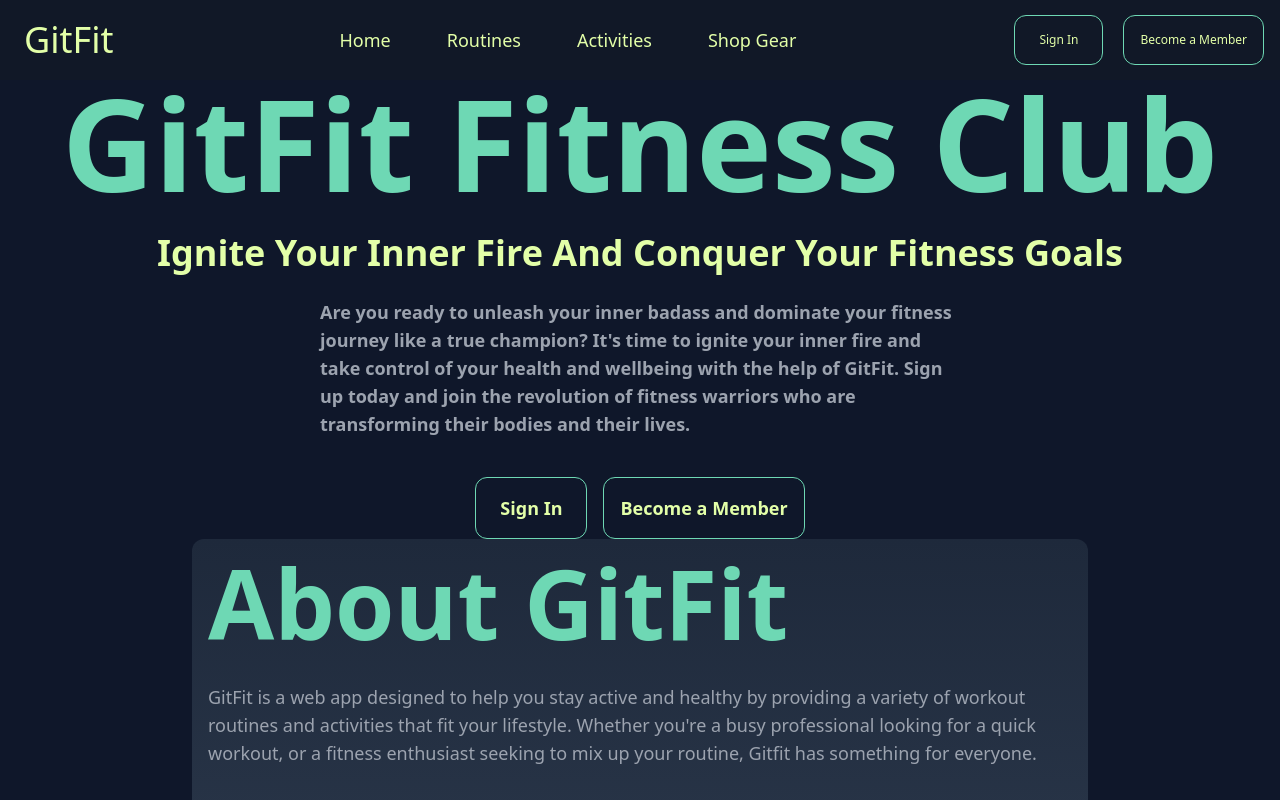
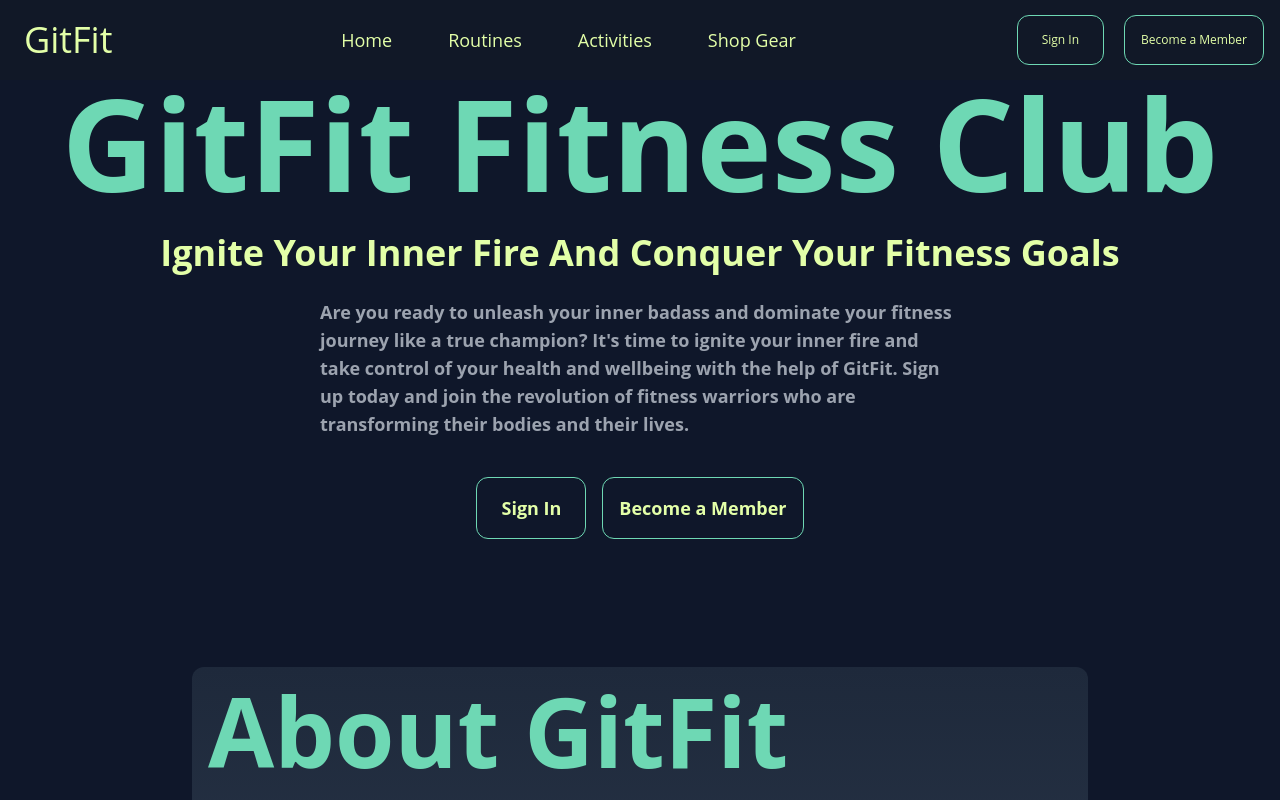
Before and after one commit to AMT98/FitnessTracker_Front-End, a React (Create React App) app: page / in a window 1280 px wide. Built offline with nearby package versions, Linux system fonts and the light colour scheme.

Commit message:
Fixes error adding  loading screen to activities

```diff
--- a/src/components/Activities.js
+++ b/src/components/Activities.js
@@ -4,23 +4,24 @@ import { GiMuscleUp } from "react-icons/gi";
 import { MdFitnessCenter } from "react-icons/md";
 import { FaHeartbeat } from "react-icons/fa";
 import AddActivity from "./AddActivity";
-const Activities = ({ setIsLoading }) => {
+const Activities = ({ setIsLoading, isLoading }) => {
   const [activities, setActivities] = useState([]);
   const [searchTerm, setSearchTerm] = useState("");
 
   useEffect(() => {
-    setIsLoading(true);
     try {
       const fetchActivities = async () => {
         const allActivities = await fetchAllActivities();
         setActivities(allActivities);
+        setIsLoading(false);
       };
       fetchActivities();
-      setIsLoading(false);
     } catch (error) {
       console.log(error);
+    } finally {
+      setIsLoading(true);
     }
-  }, [fetchAllActivities()]);
+  }, []);
 
   const handleSearchSubmit = (e) => {
     e.preventDefault();
@@ -37,6 +38,7 @@ const Activities = ({ setIsLoading }) => {
   // };
   // console.log(searchTerm);
   return (
+    <>
       <div className="bg-gradient-to-b from-gray-900  items-center justify-center flex p-6 flex-col h-auto w-full">
         <h1 className="text-[#6ED8B4] text-6xl flex items-center justify-center mt-[17%] md:mt-[7%] mb-[1%] ">
           Activities
@@ -78,7 +80,9 @@ const Activities = ({ setIsLoading }) => {
               ) {
                 return value;
               } else if (
-              value.description.toLowerCase().includes(searchTerm.toLowerCase())
+                value.description
+                  .toLowerCase()
+                  .includes(searchTerm.toLowerCase())
               ) {
                 return value;
               }
@@ -102,6 +106,7 @@ const Activities = ({ setIsLoading }) => {
             ))}
         </div>
       </div>
+    </>
   );
 };
 
--- a/src/components/App.js
+++ b/src/components/App.js
@@ -58,7 +58,9 @@ const App = () => {
             />
             <Route
               path="/activities"
-              element={<Activities setIsLoading={setIsLoading} />}
+              element={
+                <Activities setIsLoading={setIsLoading} isLoading={isLoading} />
+              }
             />
             <Route
               path="/routines"
--- a/src/components/Home.js
+++ b/src/components/Home.js
@@ -28,7 +28,7 @@ const Home = (props) => {
             who are transforming their bodies and their lives.
           </h4>
           {!isLoggedIn ? (
-            <div className="flex flex-row gap-4 items-center">
+            <div className="flex flex-row gap-4 items-center mb-[10%]">
               <NavLink to="/login">
                 <button className="border p-3 md:p-4 md:px-6 border-[#6ED8B4] hover:border-[#E3FFA8] text-[#E3FFA8] font-bold duration-300 rounded-xl text-xs md:text-lg hover:text-[#6ED8B4]">
                   Sign In
--- a/src/components/NavBar.js
+++ b/src/components/NavBar.js
@@ -100,6 +100,7 @@ const NavBar = (props) => {
                 </NavLink>
               </li>
             ))}
+            {!props.isLoggedIn && (
               <div
                 className="flex flex-col gap-2 md:gap-5 mr-[33%]"
                 onClick={() => setNav(!nav)}
@@ -115,6 +116,7 @@ const NavBar = (props) => {
                   </button>
                 </NavLink>
               </div>
+            )}
           </ul>
         </>
       )}
--- a/src/components/app.css
+++ b/src/components/app.css
@@ -55,7 +55,7 @@
   }
 
   .loading .message {
-    min-width: 480px;
+    min-width: 350px;
     padding: 3rem;
 
     box-shadow: 0 2px 8px black;
--- a/src/index.css
+++ b/src/index.css
@@ -1,3 +1,8 @@
 @tailwind base;
 @tailwind components;
 @tailwind utilities;
+
+@import url('https://fonts.googleapis.com/css2?family=Fira+Code:wght@700&family=Open+Sans&family=Prosto+One&display=swap');
+*{
+  font-family: 'Open Sans';
+}
```
Lines whose indentation alone changed are shown as unchanged.
